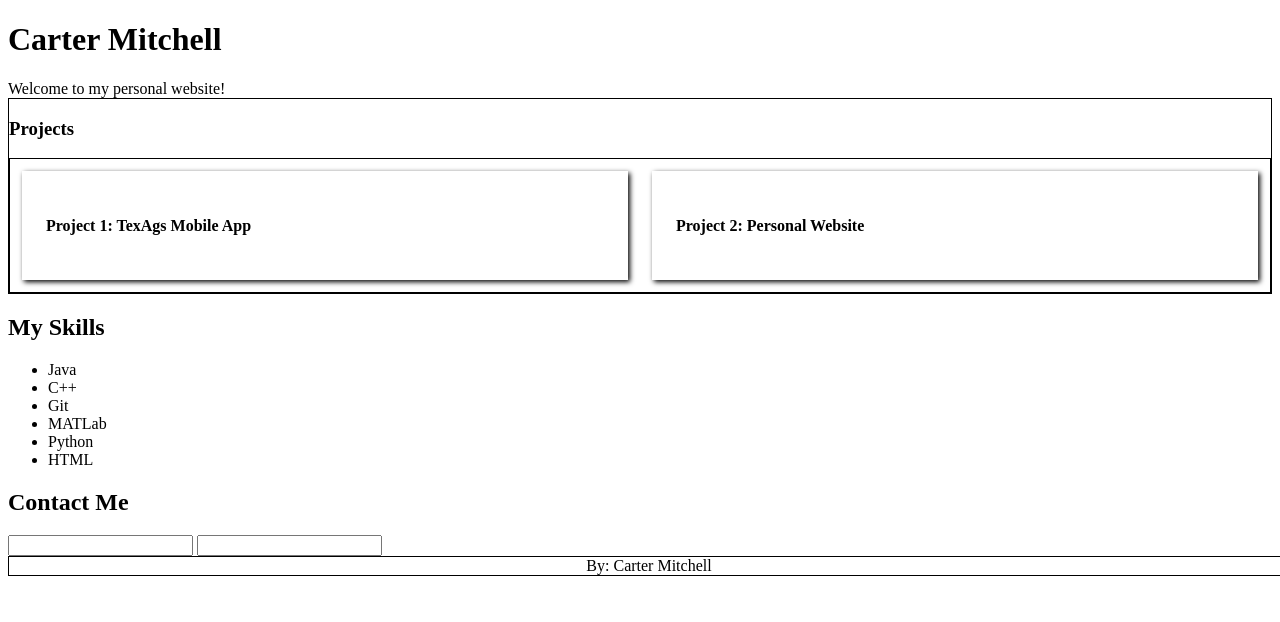
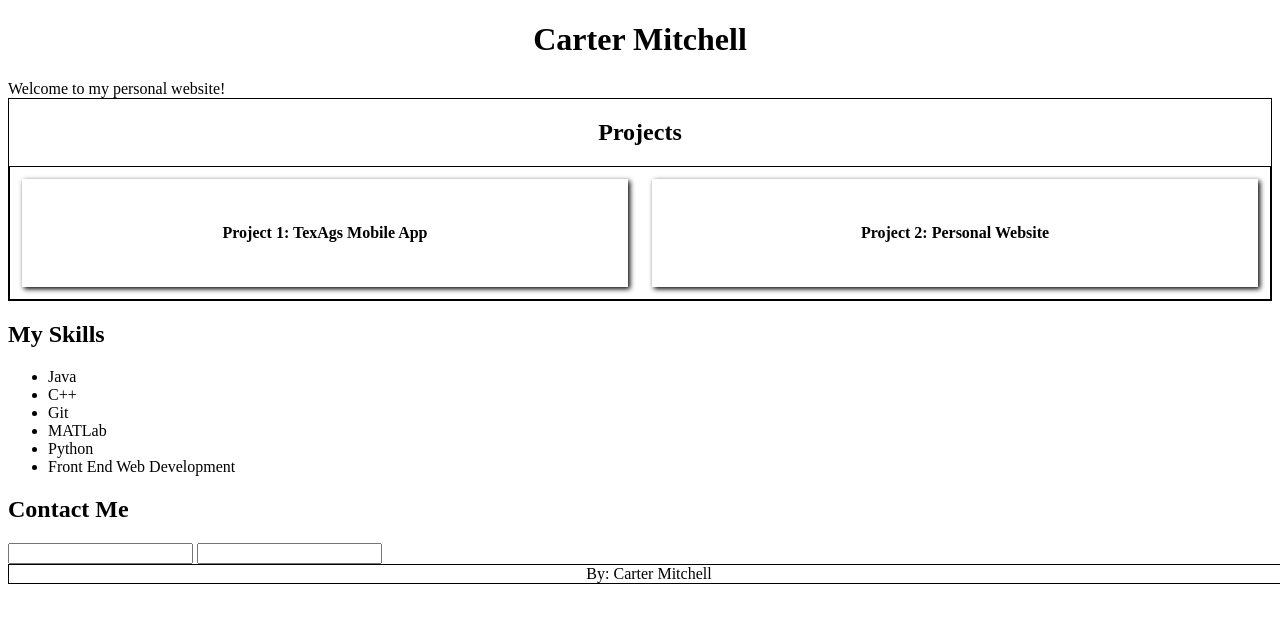
Before and after one commit to cjm333/cjm333.github.io, a plain HTML site: page index.html in a window 1280 px wide. Drawn offline with Linux system fonts and the light colour scheme.

Commit message:
"Minor Changes"

```diff
--- a/index.html
+++ b/index.html
@@ -21,7 +21,7 @@
     </div>
 
     <div id = 'projects'>
-        <h3> Projects </h3>
+        <h2> Projects </h2>
         <div id = 'projectCards'>
             <div id = 'texAgs'class = 'card'>
                 <h4>Project 1: TexAgs Mobile App</h4>
@@ -42,7 +42,7 @@
             <li> Git </li>
 		    <li> MATLab </li>
 		    <li> Python </li>
-		    <li> HTML </li>
+		    <li> Front End Web Development </li>
 	    </ul>
     </div>
 
--- a/main.css
+++ b/main.css
@@ -1,9 +1,7 @@
-#title {
-    text-align: center;
-}
-
+/*ID Specific*/
 #projects {
     border : 1px solid black;
+    text-align: center;
 }
 
 #projectCards {
@@ -11,6 +9,7 @@
     display: flex;
 }
 
+/*Class Specific*/
 .card {
     flex-grow: 1;
     flex-basis: 1px;
@@ -19,6 +18,11 @@
     padding: 24px;
 }
 
+/*Other*/
+header{
+    text-align: center;
+}
+
 footer {
     position: absolute;
     text-align: center;
```
